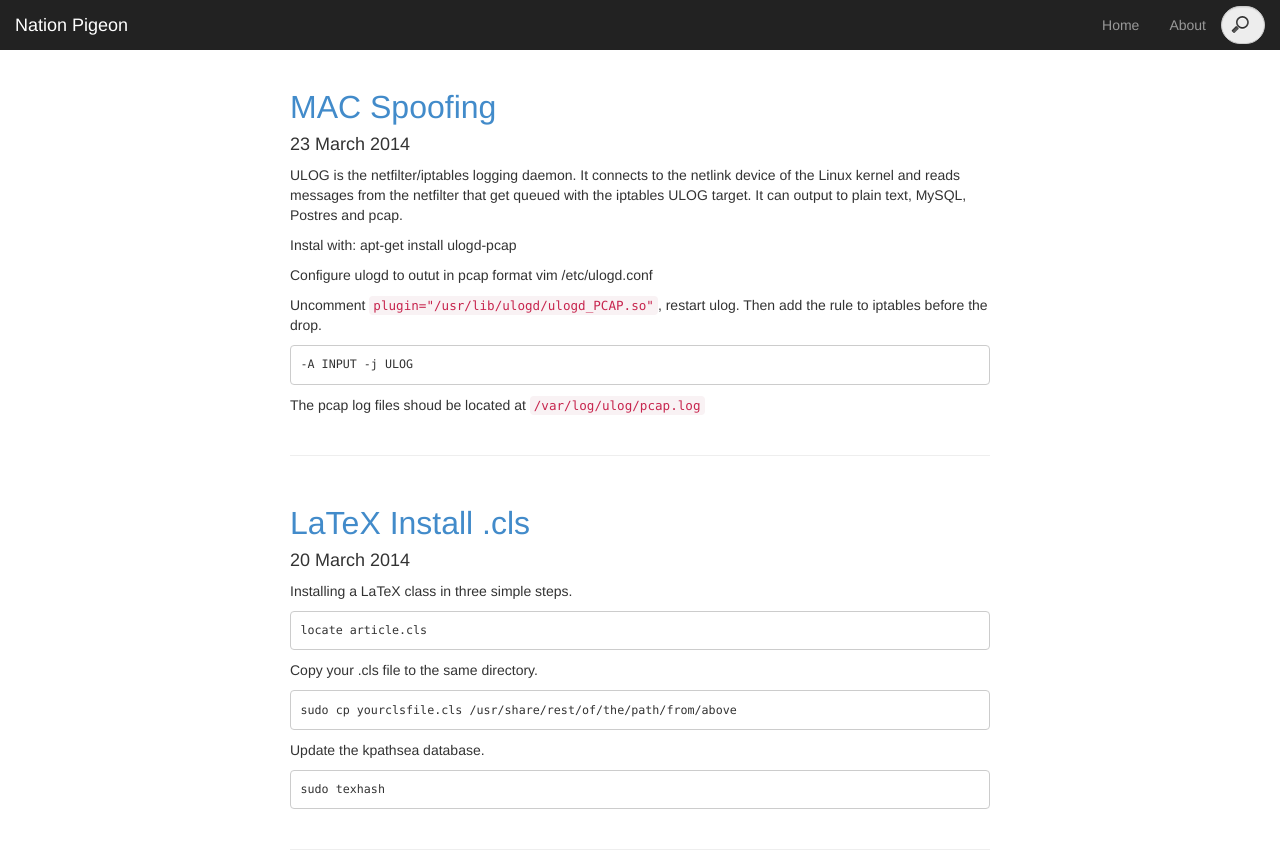
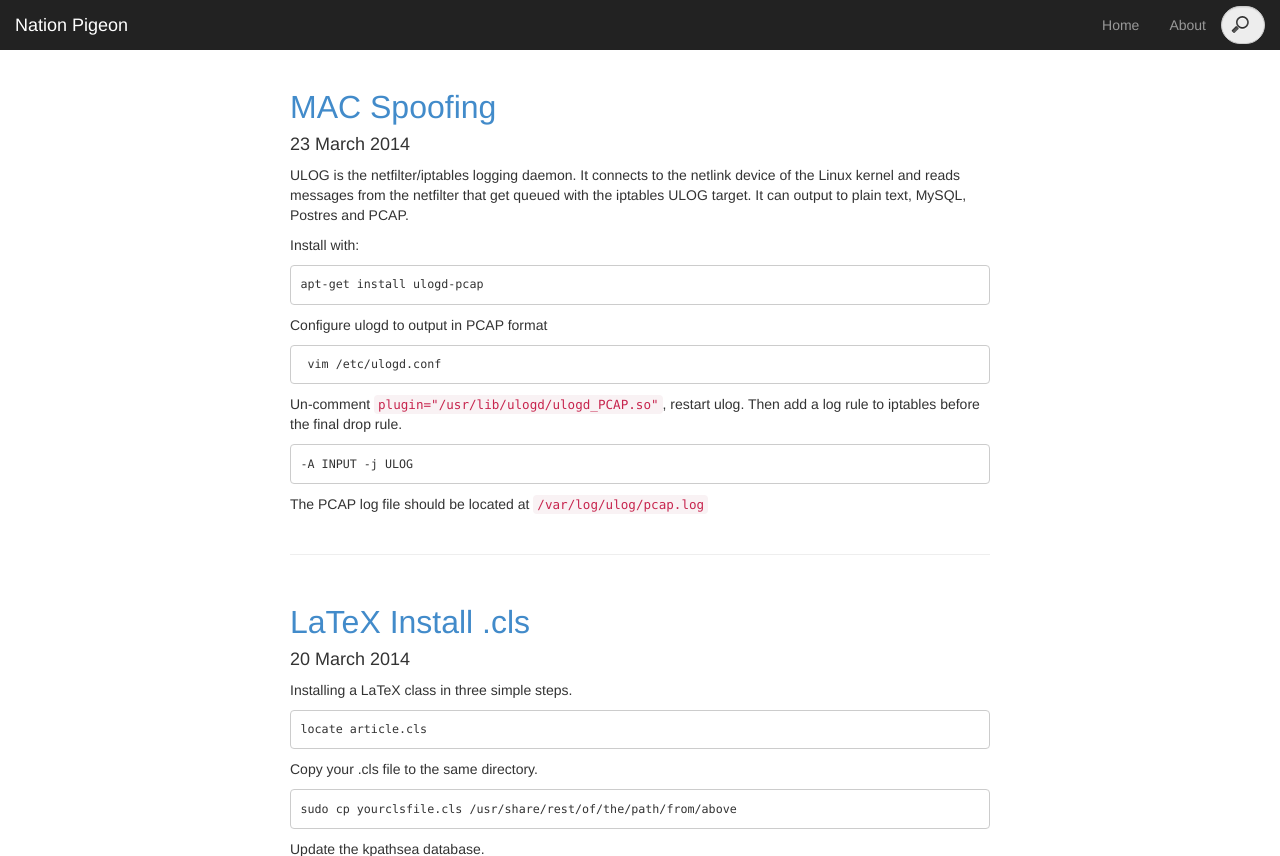
Before and after one commit to PMaynard/jekyll-nationpigeon, a Jekyll site: the page built from index.html, in a window 1280 px wide and 900 px high, cut to the strip 0-856 px from the top of the window. Built offline with Jekyll 4.4.1, drawn with Linux system fonts in a browser that asks for light colours; Markdown is read by kramdown in place of the engine named in the settings; the list of posts is cut into pages by our own code.

Commit message:
Update 2014-03-23-iptables-pcap-log.markdown

```diff
--- a/_posts/2014-03-23-iptables-pcap-log.markdown
+++ b/_posts/2014-03-23-iptables-pcap-log.markdown
@@ -9,16 +9,18 @@ categories:
 - Security
 ---
 
-ULOG is the netfilter/iptables logging daemon.  It connects to the netlink device of the Linux kernel and reads messages from the netfilter that get queued with the iptables ULOG target. It can output to plain text, MySQL, Postres and pcap.
+ULOG is the netfilter/iptables logging daemon.  It connects to the netlink device of the Linux kernel and reads messages from the netfilter that get queued with the iptables ULOG target. It can output to plain text, MySQL, Postres and PCAP.
 
-Instal with:
+Install with:
+
     apt-get install ulogd-pcap
 
-Configure ulogd to outut in pcap format
+Configure ulogd to output in PCAP format
+
      vim /etc/ulogd.conf
 
-Uncomment `plugin="/usr/lib/ulogd/ulogd_PCAP.so"`, restart ulog. Then add the rule to iptables before the drop.
+Un-comment `plugin="/usr/lib/ulogd/ulogd_PCAP.so"`, restart ulog. Then add a log rule to iptables before the final drop rule.
 
     -A INPUT -j ULOG
 
-The pcap log files shoud be located at `/var/log/ulog/pcap.log`
+The PCAP log file should be located at `/var/log/ulog/pcap.log`
```
